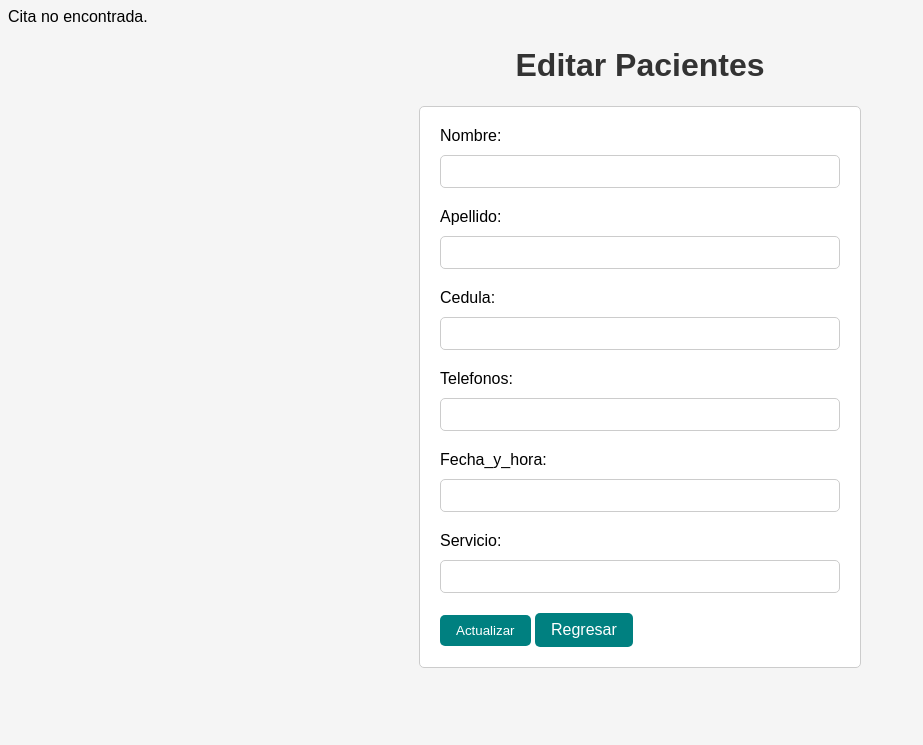
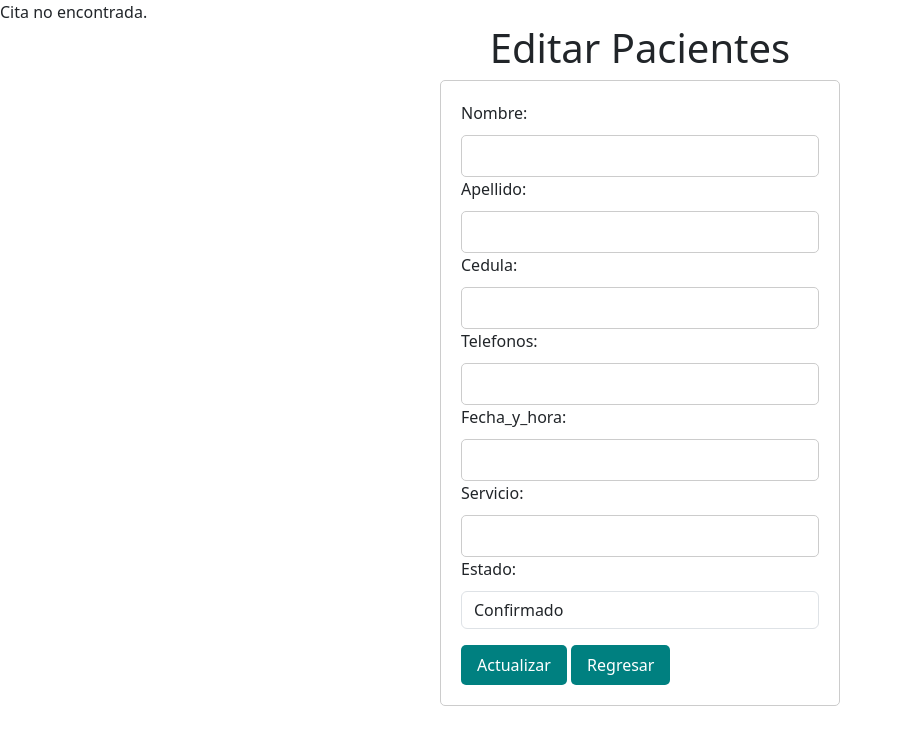
Before and after one commit to DavidRC05/SC502_2C2023_G1, a PHP site: page /public/editarsecretaria.php?cedula=1 in a window 1280 px wide. Shown: the top 745 px of the page, without its empty margins (0-923 px from the left). Run offline with PHP 8.4, Linux system fonts and the light colour scheme; data that the repository does not hold is empty.

Commit message:
Ajustes extras
Modificacion en agendar citas secretaria y el formulario de secretaria

```diff
--- a/db/conexion.php
+++ b/db/conexion.php
@@ -2,7 +2,7 @@
 
 //                      Servidor     User    Contraseña  Nombre de BD
 
-$conexion = new mysqli("localhost", "root", "Mathi2004!", "clinica");
+$conexion = new mysqli("localhost", "root", "", "clinica");
 
 $conexion->set_charset("utf8");
 
--- a/public/dashboard_sec.php
+++ b/public/dashboard_sec.php
@@ -52,7 +52,7 @@ if ($_SESSION['id_cargo'] != 3 && 1) {
                 </div>
                 <aside class="sidebar">
                     <div class="enlace-sidebar">
-                        <a href="admin/agendarCitasAdminitrador.php">Administracion de Citas</a>
+                        <a href="../public/agendarCitasSec.php">Administracion de Citas</a>
                     </div>
                     <div class="enlace-sidebar">
                         <a href="admin/calendario.php">Calendario</a>
@@ -65,7 +65,7 @@ if ($_SESSION['id_cargo'] != 3 && 1) {
                     </div>
                 </aside>
                 <div class="dash-bajo">
-                    <a class="text-white" href="../../index.php">Salir <i class="bi bi-box-arrow-right text-white"></i></a>
+                    <a class="text-white" href="../index.php">Salir <i class="bi bi-box-arrow-right text-white"></i></a>
                 </div>
             </div>
             <!--sidebar-->
--- a/public/editarsecretaria.php
+++ b/public/editarsecretaria.php
@@ -1,9 +1,10 @@
 <html>
+
 <head>
-<title>Editar Secretario </title>
+    <title>Editar </title>
 
 
-<title>Editar Secretario  </title>
+    <title>Editar Secretario </title>
     <style>
         body {
             font-family: Arial, sans-serif;
@@ -41,7 +42,8 @@
         a {
             display: inline-block;
             padding: 8px 16px;
-        background-color: #008080; /* Cambia el color del botón a verde oscuro */
+            background-color: #008080;
+            /* Cambia el color del botón a verde oscuro */
             color: #fff;
             text-decoration: none;
             border: none;
@@ -51,13 +53,16 @@
 
         input[type="submit"]:hover,
         a:hover {
-        background-color: #006666; /* Cambia el color del botón en el hover */
+            background-color: #006666;
+            /* Cambia el color del botón en el hover */
         }
     </style>
 </head>
+
 <body>
     <?php
     include '../db/conexion.php';
+
     // Verificar la conexión
     if ($conexion->connect_error) {
         die("Error de conexión: " . $conexion->connect_error);
@@ -71,12 +76,13 @@ if (isset($_POST['enviar'])) {
         $telefonos = $_POST['telefonos'];
         $fecha_y_hora = $_POST['Fechayhora'];
         $servicio = $_POST['Servicio'];
+        $estado = $_POST['Estado'];
 
         // Actualizar los datos en la base de datos
-    $sql = "UPDATE citas SET Nombre='$nombre', Apellido='$apellido', Telefonos='$telefonos', Fecha_y_hora='$fecha_y_hora', Servicio='$servicio' WHERE Cedula='$cedula'";
+        $sql = "UPDATE citas SET Nombre='$nombre', Apellido='$apellido', Telefonos='$telefonos', Fecha_y_hora='$fecha_y_hora', Servicio='$servicio', Estado='$estado' WHERE Cedula='$cedula'";
         if (mysqli_query($conexion, $sql)) {
             // Redirigir a la página principal después de la actualización
-        header("Location: angendarCitaSecretaria.php");
+            header("Location: .../SC502_2C2023_G1/public/agendarCitasSec.php");
             exit();
         } else {
             echo "Error al actualizar los datos: " . mysqli_error($conexion);
@@ -95,6 +101,7 @@ if (isset($_POST['enviar'])) {
             $telefonos = $fila["Telefonos"];
             $fecha_y_hora = $fila["Fecha_y_hora"];
             $servicio = $fila["Servicio"];
+            $estado = $fila["Estado"];
         } else {
             // Si no se encontró la cita con esa cédula, puedes mostrar un mensaje de error
             echo "Cita no encontrada.";
@@ -102,34 +109,43 @@ if (isset($_POST['enviar'])) {
     }
     ?>
     <!-- El formulario -->
+    <link href="https://cdn.jsdelivr.net/npm/bootstrap@5.3.1/dist/css/bootstrap.min.css" rel="stylesheet" integrity="sha384-4bw+/aepP/YC94hEpVNVgiZdgIC5+VKNBQNGCHeKRQN+PtmoHDEXuppvnDJzQIu9" crossorigin="anonymous">
     <h1>Editar Pacientes</h1>
     <form method="post" action="">
         <label>Nombre:</label>
-    <input type="text" name="nombre" value="<?php echo $nombre ?>"> <br>
+        <input type="text" name="nombre" value="<?php echo $nombre ?>" class="m-0"> <br>
 
         <label>Apellido:</label>
-    <input type="text" name="apellido" value="<?php echo $apellido ?>"> <br>
+        <input type="text" name="apellido" value="<?php echo $apellido ?>" class="m-0"> <br>
 
         <label>Cedula:</label>
-    <input type="text" name="cedula" value="<?php echo $cedula ?>"> <br>
+        <input type="text" name="cedula" value="<?php echo $cedula ?>" class="m-0"> <br>
 
         <label>Telefonos:</label>
-    <input type="text" name="telefonos" value="<?php echo $telefonos ?>"> <br>
+        <input type="text" name="telefonos" value="<?php echo $telefonos ?>" class="m-0"> <br>
 
         <label>Fecha_y_hora:</label>
-    <input type="text" name="Fechayhora" value="<?php echo $fecha_y_hora ?>"> <br>
+        <input type="text" name="Fechayhora" value="<?php echo $fecha_y_hora ?>" class="m-0"> <br>
 
         <label>Servicio:</label>
-    <input type="text" name="Servicio" value="<?php echo $servicio ?>"> <br>
+        <input type="text" name="Servicio" value="<?php echo $servicio ?>" class="m-0"> <br>
 
+        <div class="form-group m-0">
+            <label for="estado">Estado:</label>
+            <select class="form-control" id="estado" name="Estado">
+                <option value="confirmado" <?php if ($estado === 'confirmado') echo 'selected'; ?>>Confirmado</option>
+                <option value="cancelado" <?php if ($estado === 'cancelado') echo 'selected'; ?>>Cancelado</option>
+                <option value="atendido" <?php if ($estado === 'atendido') echo 'selected'; ?>>Atendido</option>
+            </select>
+        </div>
+
+        <div class="mt-3">
             <input type="hidden" name="cedula" value="<?php echo $id_cita; ?>">
 
             <input type="submit" name="enviar" value="Actualizar">
-    <a href="angendarCitaSecretaria.php">Regresar</a>
+            <a href=".../SC502_2C2023_G1/public/agendarCitasSec.php" class="text-decoration-none text-white">Regresar</a>
+        </div>
     </form>
-<?php
-// Resto de tu código
-// ...
-?>
 </body>
+
 </html>
```
Also changed, not shown: public/agendarCitasSec.php (+4 -3 lines), assets/images/imagenes_ofertas/Dermaplaning.jpg (added). Lines whose indentation alone changed are shown as unchanged.
